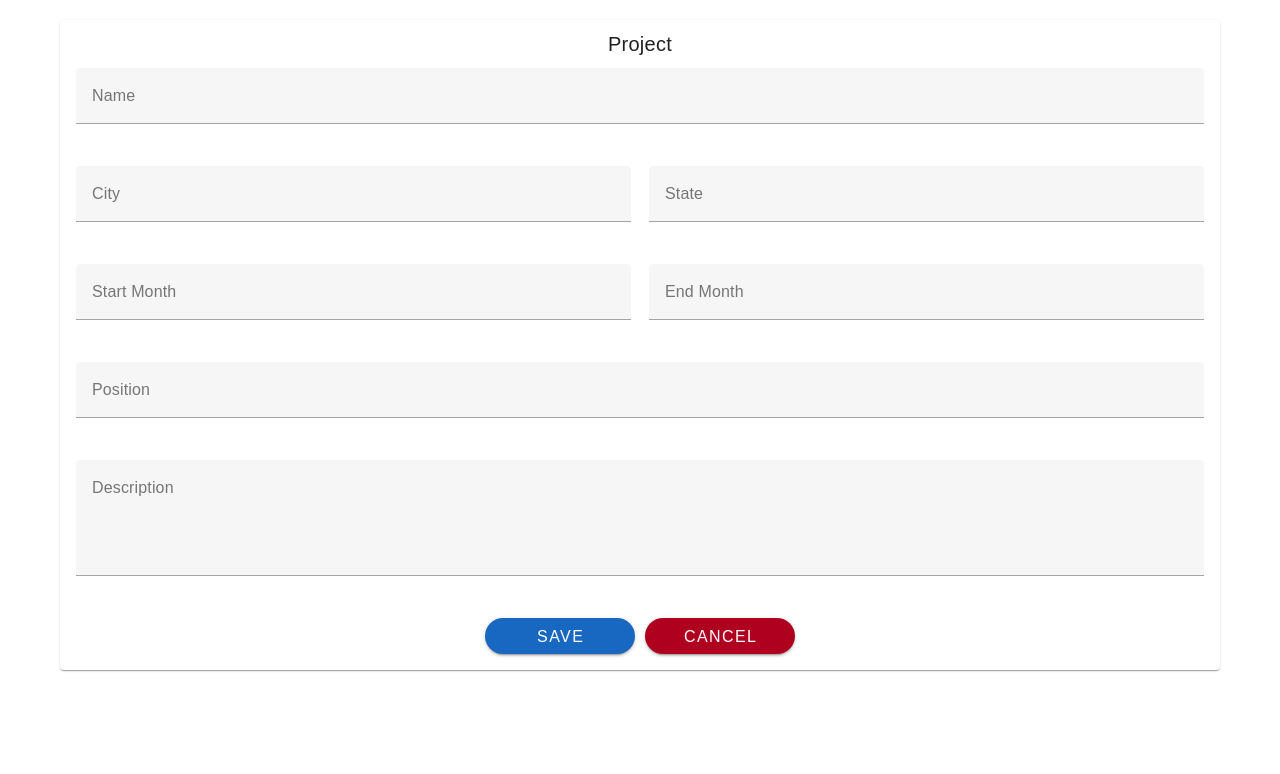
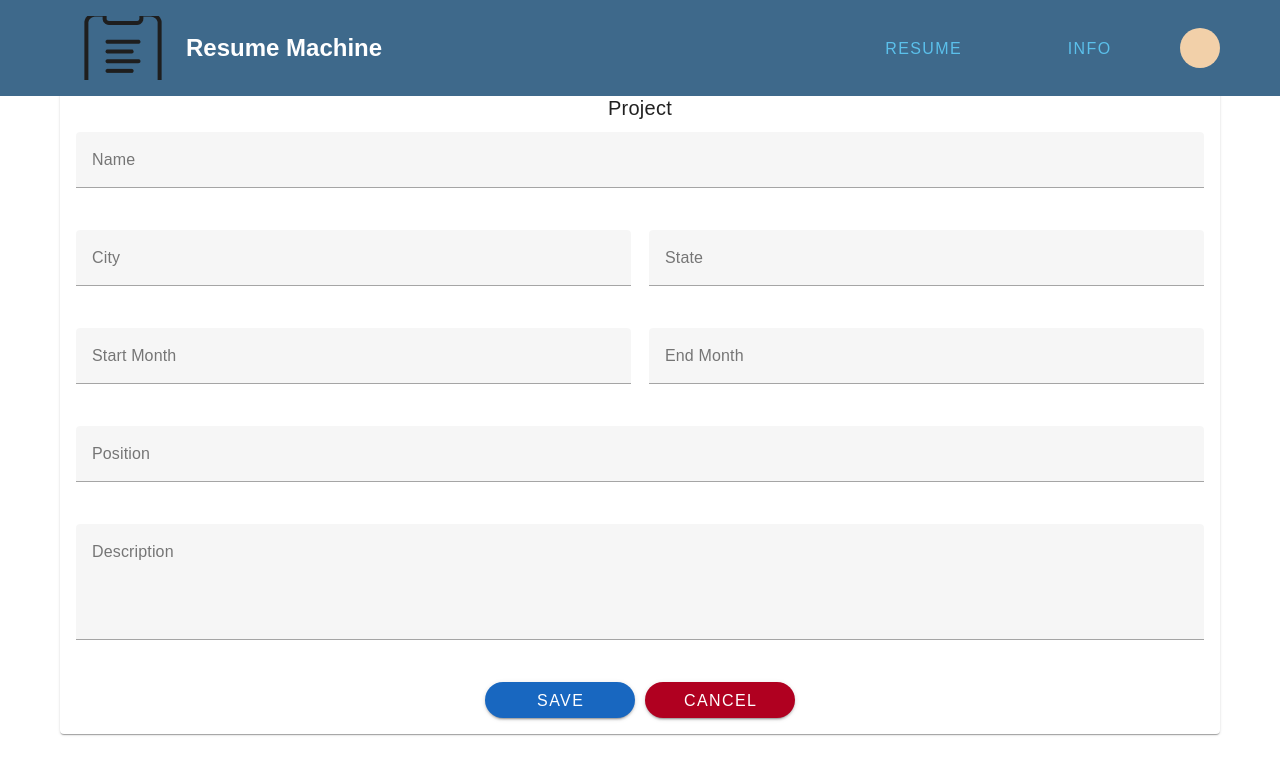
Before and after one commit to IanGWhite/SE4-Project-3-frontend, a Vue app: page /AddProject in a window 1280 px wide. Shown: the top 774 px of the page. Built offline with nearby package versions, Linux system fonts and the light colour scheme; what webfontloader would draw is missing.

Commit message:
changed router in menubar

```diff
--- a/src/App.vue
+++ b/src/App.vue
@@ -6,7 +6,7 @@ import MenuBar from "./components/MenuBar.vue";
 
 <template>
   <v-app>
-    <!--<MenuBar :key="$route.fullPath" />-->
+    <MenuBar :key="$route.fullPath" />
     <v-main>
       <router-view />
     </v-main>
--- a/src/components/MenuBar.vue
+++ b/src/components/MenuBar.vue
@@ -40,9 +40,9 @@
 
 <script setup>
 import { ref } from "vue";
-import { useRouter } from "vue-router";
+//import { useRouter } from "vue-router";
 
-const router = useRouter();
+//const router = useRouter();
 const drawer = ref(false);
 
 const toggleDrawer = () => {
@@ -50,7 +50,7 @@ const toggleDrawer = () => {
 };
 
 const navigateTo = (routeName) => {
-  router.push({ name: routeName });
+  $router.push({ name: routeName });
   drawer.value = false; // Close drawer after navigation
 };
 
```
